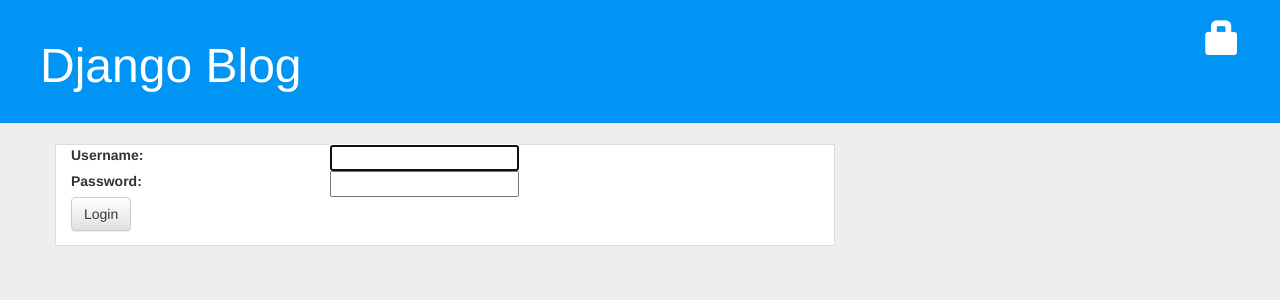
After one commit to lucasb/django19, a Django app: page /accounts/login/?next=/post/new/ in a window 1280 px wide. The commit adds this page. Shown: the top 300 px of the page. Run offline with Django 3.2, Linux system fonts and the light colour scheme; some libraries are stand-ins or nearby versions.

Commit message:
Add security autentication to create/edit/publish or delete posts.

```diff
--- a/blog/static/css/blog.css
+++ b/blog/static/css/blog.css
@@ -17,6 +17,11 @@ a {
     color: #ffffff;
     font-size: 36pt;
     text-decoration: none;
+}
+
+.logout a {
+    color: #fff;
+    font-size: 24px;
 }
 
 .date {
--- a/blog/templates/blog/base.html
+++ b/blog/templates/blog/base.html
@@ -8,8 +8,13 @@
     </head>
     <body>
         <div class="page-header">
+            {% if user.is_authenticated %}
             <a href="{% url 'blog.views.post_new' %}" class="top-menu"><span class="glyphicon glyphicon-plus"></span></a>
             <a href="{% url 'blog.views.post_draft_list' %}" class="top-menu"><span class="glyphicon glyphicon-edit"></span></a>
+            <p class="top-menu logout">Hello {{ user.username }}<small>(<a href="{% url 'django.contrib.auth.views.logout' %}">Log out</a>)</small></p>
+            {% else %}
+            <a href="{% url 'django.contrib.auth.views.login' %}" class="top-menu"><span class="glyphicon glyphicon-lock"></span></a>
+            {% endif %}
             <h1><a href="/">Django Blog</a></h1>
         </div>
 
@@ -20,12 +25,14 @@
                 {% endblock %}
                 </div>
                 <div class="col-md-4">
+                    {% if posts %}
                     <h2>Published Posts</h2>
                     <ul>
                     {% for post in posts %}
                         <li><a href="{% url 'blog.views.post_detail' id=post.id %}">{{ post.title }}</a></li>
                     {% endfor%}
-                  </ul>
+                    </ul>
+                    {% endif %}
                 </div>
             </div>
         </div>
--- /dev/null
+++ b/blog/templates/registration/login.html
@@ -0,0 +1,25 @@
+{% extends 'blog/base.html' %}
+
+{% block content %}
+
+{% if form.errors %}
+<p>Your username and password didn't match. Please try again.</p>
+{% endif %}
+
+<form method="POST" action="{% url 'django.contrib.auth.views.login' %}">
+  {% csrf_token %}
+  <input type="hidden" name="next" value="{{ next }}">
+
+  <div class="row">
+      <div class="col-md-4">{{ form.username.label_tag }}</div>
+      <div class="col-md-6">{{ form.username }}</div>
+  </div>
+  <div class="row">
+      <div class="col-md-4">{{ form.password.label_tag }}</div>
+      <div class="col-md-6">{{ form.password }}</div>
+  </div>
+
+  <input type="submit" value="Login" class="btn btn-default">
+</form>
+
+{% endblock content %}
--- a/blog/urls.py
+++ b/blog/urls.py
@@ -8,6 +8,7 @@ urlpatterns = [
     url(r'^post/(?P<id>[0-9]+)/$', views.post_detail),
     url(r'^post/(?P<id>[0-9]+)/edit$', views.post_edit),
     url(r'^post/(?P<id>[0-9]+)/publish/$', views.post_publish),
+    url(r'^post/(?P<id>[0-9]+)/delete/$', views.post_delete),
     url(r'^post/new/$', views.post_new),
     url(r'^post/drafts/$', views.post_draft_list),
 ]
--- a/mysite/settings.py
+++ b/mysite/settings.py
@@ -121,3 +121,5 @@ USE_TZ = True
 
 STATIC_URL = '/static/'
 STATIC_ROOT = os.path.join(BASE_DIR, 'static')
+
+LOGIN_REDIRECT_URL = '/'
--- a/mysite/urls.py
+++ b/mysite/urls.py
@@ -19,5 +19,7 @@ from django.contrib import admin
 
 urlpatterns = [
     url(r'^admin/', admin.site.urls),
+    url(r'^accounts/login/$', 'django.contrib.auth.views.login'),
+    url(r'^accounts/logout/$', 'django.contrib.auth.views.logout', {'next_page': '/'}),
     url(r'', include('blog.urls')),
 ]
```
Also changed, not shown: blog/templates/blog/post_detail.html (+7 -1 lines), blog/views.py (+11 -0 lines).
